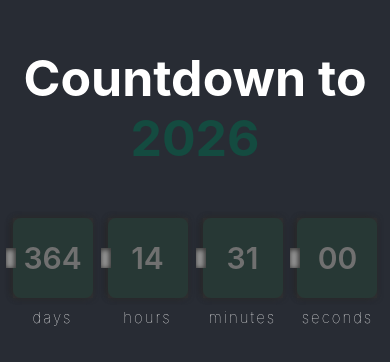
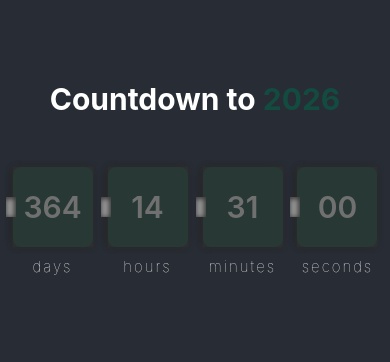
Before and after one commit to MNazran/React, a React (Create React App) app in the folder countdown/: page / in a window 390 px wide. Shown: the part 210-572 px from the top of the page. Built offline with nearby package versions, Linux system fonts and the light colour scheme.

Commit message:
Adjust countdown heading styles for better responsiveness on small screens

```diff
--- a/countdown/src/components/countdown/styles.css
+++ b/countdown/src/components/countdown/styles.css
@@ -72,6 +72,10 @@
 } */
 
 @media screen and (max-width: 550px) {
+  .countdown h2 {
+    font-size: 30px;
+    margin-bottom: 50px;
+  }
   .countdown .value {
     font-size: 30px;
     width: 80px;
```
